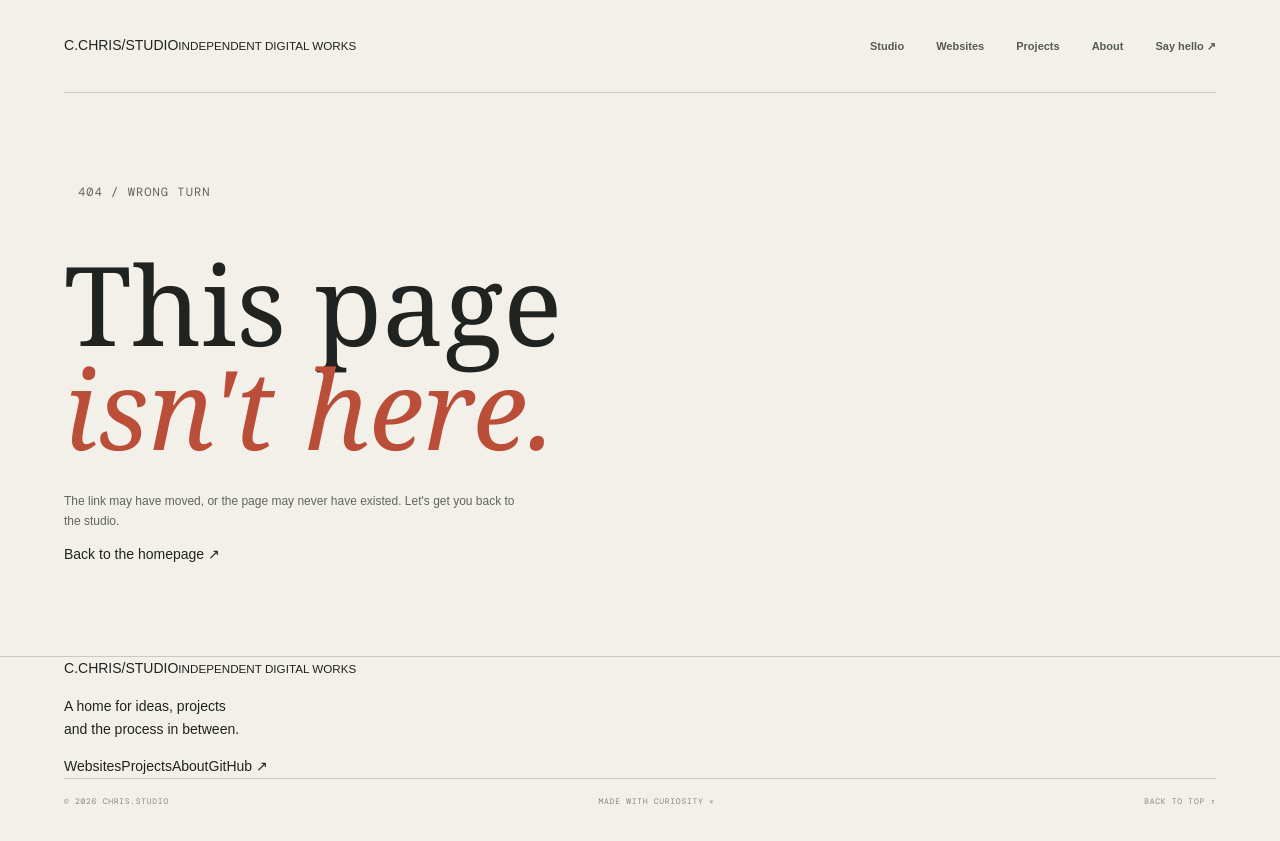
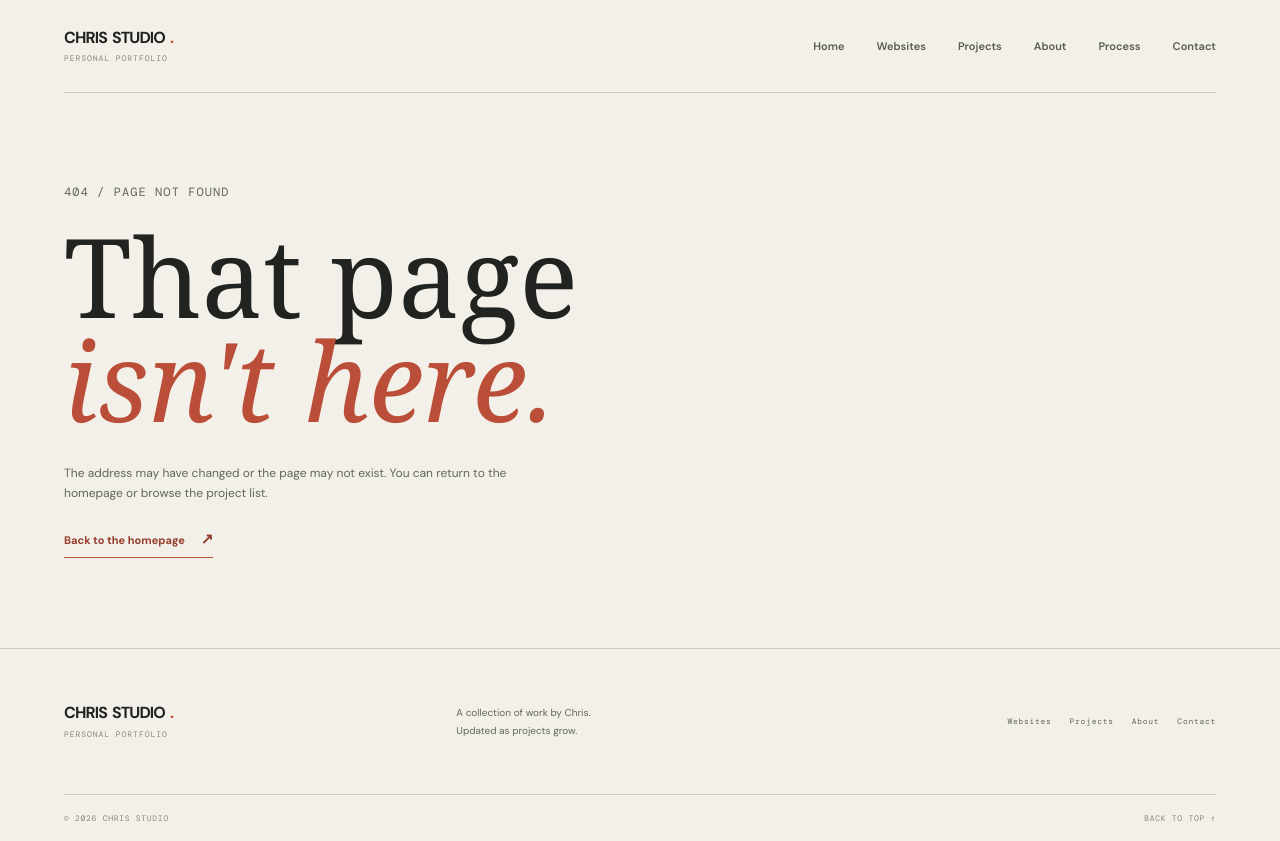
Before and after one commit to echoairgroup/CHRIS-STUDIO, a plain HTML site: page 404.html in a window 1280 px wide. Drawn offline with nearby package versions, Linux system fonts and the light colour scheme.

Commit message:
Apply consistent editorial layout across portfolio pages

```diff
--- a/404.html
+++ b/404.html
@@ -1,20 +1,20 @@
 <!doctype html>
 <html lang="en">
 <head>
-<meta charset="utf-8"><meta name="viewport" content="width=device-width, initial-scale=1"><meta name="theme-color" content="#080b0d">
-<title>Page not found — Chris Studio</title><meta name="description" content="The page you're looking for could not be found.">
+<meta charset="utf-8"><meta name="viewport" content="width=device-width, initial-scale=1"><meta name="theme-color" content="#f2f0e9">
+<title>Page not found — Chris Studio</title><meta name="description" content="The page you are looking for could not be found.">
 <link rel="icon" href="assets/favicon.svg" type="image/svg+xml"><link rel="preconnect" href="https://fonts.googleapis.com"><link rel="preconnect" href="https://fonts.gstatic.com" crossorigin>
-<link href="https://fonts.googleapis.com/css2?family=DM+Mono:wght@400;500&family=Manrope:wght@400;500;600;700;800&family=Space+Grotesk:wght@400;500;600;700&display=swap" rel="stylesheet"><link rel="stylesheet" href="styles.css">
+<link href="https://fonts.googleapis.com/css2?family=DM+Sans:wght@400;500;600;700&family=DM+Mono:wght@400;500&display=swap" rel="stylesheet"><link rel="stylesheet" href="styles.css">
 </head>
 <body data-page="404">
-<a class="skip-link" href="#main">Skip to content</a><div class="ambient ambient-one"></div>
+<a class="skip-link" href="#main">Skip to content</a>
 <header class="site-header">
-<a class="brand" href="index.html" aria-label="Chris Studio home"><span class="brand-symbol">C<span>.</span></span><span class="brand-name">CHRIS<span>/</span>STUDIO<small>INDEPENDENT DIGITAL WORKS</small></span></a>
-<button class="menu-toggle" type="button" aria-expanded="false" aria-controls="primary-nav"><span>Menu</span><i></i><i></i></button>
-<nav class="primary-nav" id="primary-nav" aria-label="Main navigation"><a href="index.html" data-page-link="home">Studio</a><a href="websites.html" data-page-link="websites">Websites</a><a href="projects.html" data-page-link="projects">Projects</a><a href="about.html" data-page-link="about">About</a><a class="nav-cta" href="contact.html" data-page-link="contact">Say hello <span>↗</span></a></nav>
+<a class="wordmark" href="index.html"><span>CHRIS</span> STUDIO<span class="wordmark-period">.</span><small>PERSONAL PORTFOLIO</small></a>
+<button class="menu-toggle" type="button" aria-expanded="false" aria-controls="primary-nav">Menu <span>＋</span></button>
+<nav class="primary-nav" id="primary-nav" aria-label="Main navigation"><a href="index.html" data-page-link="home">Home</a><a href="websites.html" data-page-link="websites">Websites</a><a href="projects.html" data-page-link="projects">Projects</a><a href="about.html" data-page-link="about">About</a><a href="journey.html" data-page-link="journey">Process</a><a href="contact.html" data-page-link="contact">Contact</a></nav>
 </header>
-<main id="main"><section class="not-found page-width"><p class="eyebrow"><span class="signal"></span> 404 / WRONG TURN</p><h1>This page<br><em>isn't here.</em></h1><p>The link may have moved, or the page may never have existed. Let's get you back to the studio.</p><a class="button button-primary" href="index.html">Back to the homepage <span>↗</span></a></section></main>
-<footer class="site-footer"><div class="page-width footer-top"><a class="brand footer-brand" href="index.html"><span class="brand-symbol">C<span>.</span></span><span class="brand-name">CHRIS<span>/</span>STUDIO<small>INDEPENDENT DIGITAL WORKS</small></span></a><p>A home for ideas, projects<br>and the process in between.</p><div class="footer-links"><a href="websites.html">Websites</a><a href="projects.html">Projects</a><a href="about.html">About</a><a href="https://github.com/echoairgroup" target="_blank" rel="noreferrer">GitHub ↗</a></div></div><div class="page-width footer-bottom"><span>© <span data-year>2026</span> CHRIS.STUDIO</span><span>MADE WITH CURIOSITY <b>✳</b></span><a href="#main">BACK TO TOP ↑</a></div></footer>
+<main id="main"><section class="not-found page-width"><p class="page-kicker">404 / PAGE NOT FOUND</p><h1>That page<br><em>isn't here.</em></h1><p>The address may have changed or the page may not exist. You can return to the homepage or browse the project list.</p><a class="under-link" href="index.html">Back to the homepage <span>↗</span></a></section></main>
+<footer class="site-footer"><div class="page-width footer-main"><a class="wordmark" href="index.html"><span>CHRIS</span> STUDIO<span class="wordmark-period">.</span><small>PERSONAL PORTFOLIO</small></a><p>A collection of work by Chris.<br>Updated as projects grow.</p><nav class="footer-nav"><a href="websites.html">Websites</a><a href="projects.html">Projects</a><a href="about.html">About</a><a href="contact.html">Contact</a></nav></div><div class="page-width footer-bottom"><span>© <span data-year>2026</span> CHRIS STUDIO</span><a href="#main">BACK TO TOP ↑</a></div></footer>
 <script src="script.js" defer></script>
 </body>
 </html>
```
